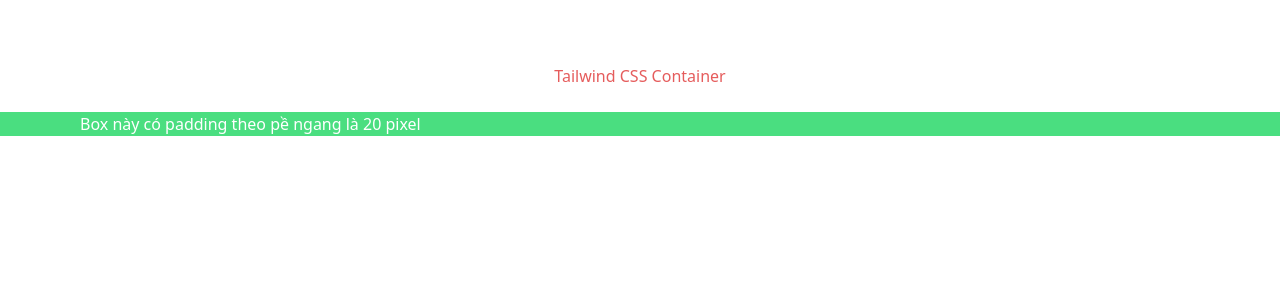
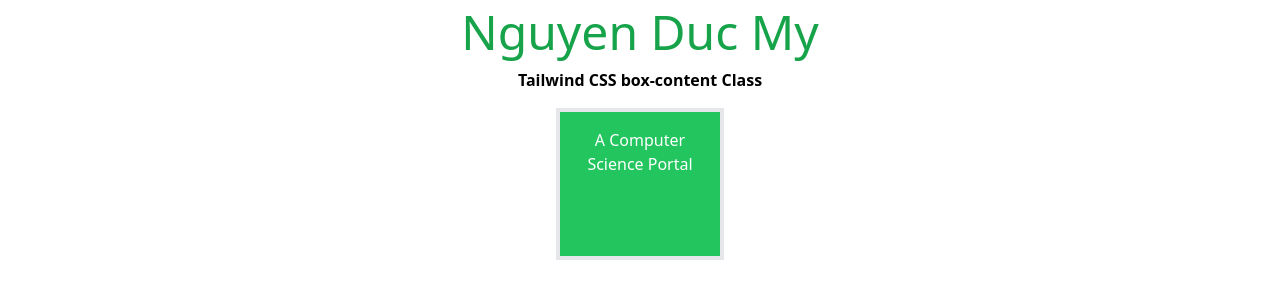
Before and after one commit to tanhoangmy/01_TailwindCSS, a website: page src/index.html in a window 1280 px wide. Drawn offline with Linux system fonts and the light colour scheme.

Commit message:
Tailwind CSS Box Sizing

```diff
--- a/src/index.html
+++ b/src/index.html
@@ -8,23 +8,25 @@
     <link href="/dist/output.css" rel="stylesheet">
 </head>
 
-<body>
+<body class="text-center">
 
-    <!-- Color & Opacity
-        text-green-600/[0.1]
-        Độ đâm 600 & opacity là 0.1
-    -->
-    <br />
-    <h2 class="text-red-600/75 text-center mt-10">
-        Tailwind CSS Container
-    </h2>
-    <br />
+    <center>
+        <h1 class="text-green-600
+            text-5xl
+            p-2 mb-1
+        ">Nguyen Duc My</h1>
+        <b>Tailwind CSS box-content Class</b>
 
-    <div class="container mx-auto px-20
-        text-white bg-green-400
-    ">
-        Box này có padding theo pề ngang là 20 pixel
-    </div>
+        <div class="box-content h-28 w-32 p-4
+            border-4
+            bg-green-500
+            m-4
+            text-white
+        ">
+            A Computer Science Portal
+        </div>
+
+    </center>
 
 </body>
 
```
Also changed, not shown: dist/output.css.
